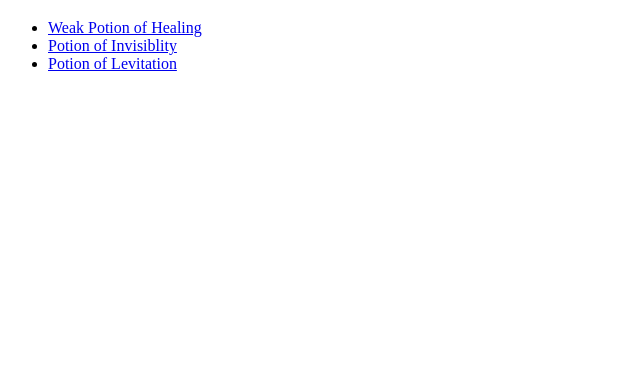
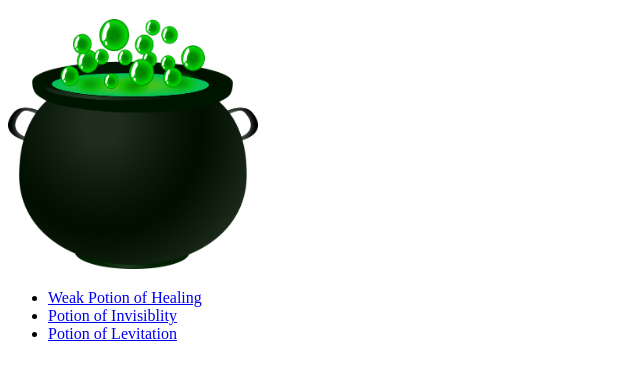
Before and after one commit to EndocrineMSc/odin-recipes, a plain HTML site: page index.html in a window 1280 px wide. Shown: the part 61-438 px from the top of the page, without its empty margins (0-640 px from the left). Drawn offline with Linux system fonts and the light colour scheme.

Commit message:
Add cauldron image to home for better looks

```diff
--- a/index.html
+++ b/index.html
@@ -7,6 +7,7 @@
 
     <body>
         <h1>Odin Recipes</h1>
+        <img src="./images/cauldron.png" alt="Caudlron bubbling with green liquid" width="250" height="250">
         <ul>
             <li><a href="./recipes/potion-of-healing.html">Weak Potion of Healing</a></li>
             <li><a href="./recipes/potion-of-invisibilty.html">Potion of Invisiblity</a></li>
```
Also changed, not shown: recipes/potion-of-invisibilty.html (+0 -1 lines), images/cauldron.png (added).
